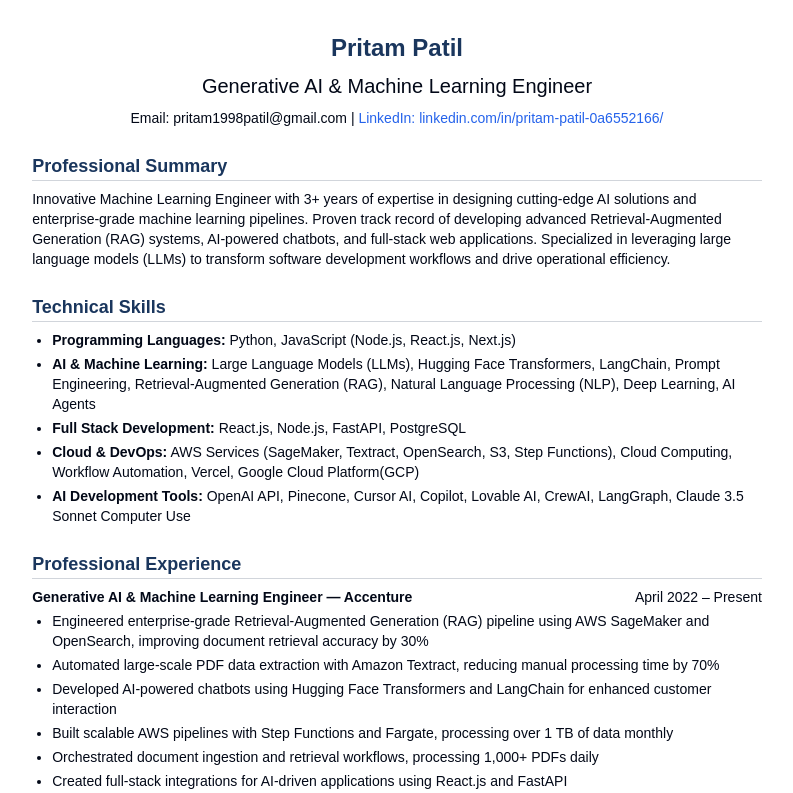
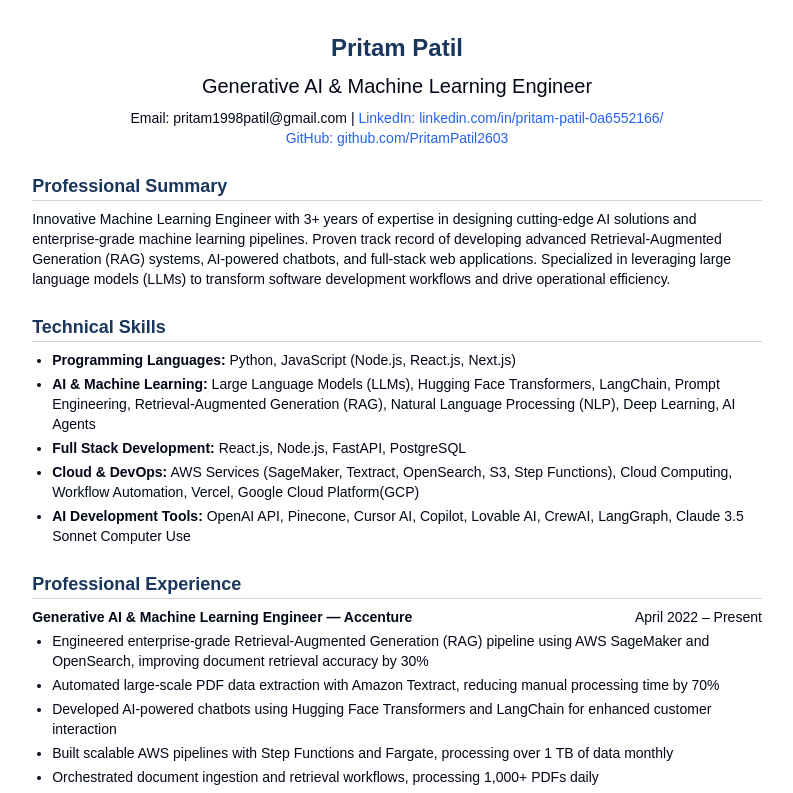
Before and after one commit to PritamPatil2603/Pritam_AI_CV, a React (Vite) app: page / in a window 1280 px wide. Shown: the top 793 px of the page, without its empty margins (243-1036 px from the left). Built offline with nearby package versions, Linux system fonts and the light colour scheme.

Commit message:
Add GitHub link to resume
Adds a clickable GitHub link to the resume, maintaining consistent formatting with the existing LinkedIn link.

```diff
--- a/src/pages/Index.tsx
+++ b/src/pages/Index.tsx
@@ -1,3 +1,4 @@
+
 import React from 'react';
 
 const Index = () => {
@@ -11,6 +12,11 @@ const Index = () => {
           Email: pritam1998patil@gmail.com | {' '}
           <a href="https://linkedin.com/in/pritam-patil-0a6552166/" className="text-blue-600 hover:underline print:text-black">
             LinkedIn: linkedin.com/in/pritam-patil-0a6552166/
+          </a>
+        </p>
+        <p className="text-sm">
+          <a href="https://github.com/PritamPatil2603" className="text-blue-600 hover:underline print:text-black">
+            GitHub: github.com/PritamPatil2603
           </a>
         </p>
       </header>
```
